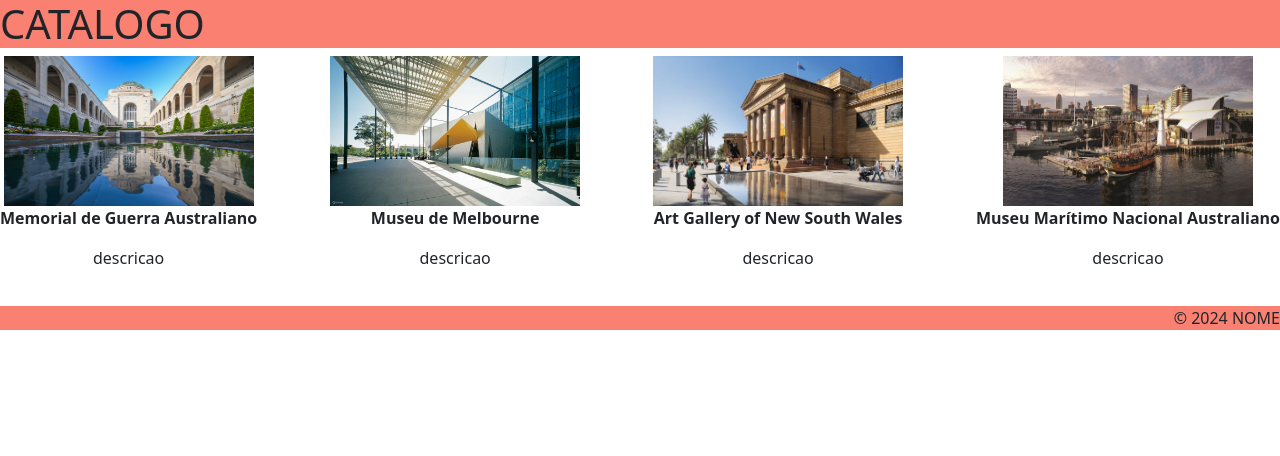
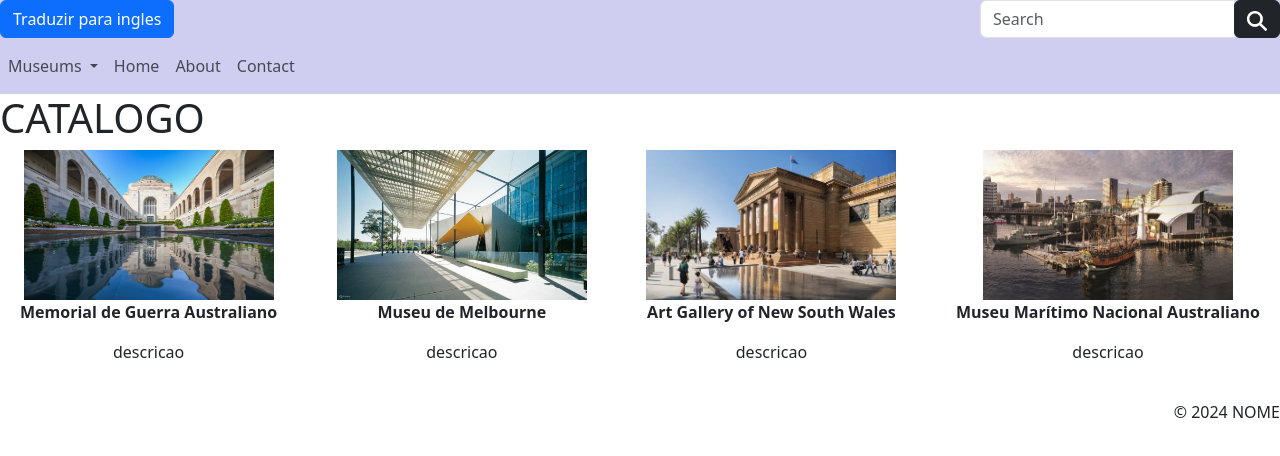
Before and after one commit to pokepark99/Programacao-Web, an Angular app: page / in a window 1280 px wide. Shown: the top 456 px of the page. Built offline with nearby package versions, Linux system fonts and the light colour scheme.

Commit message:
Comeco do header + teste de funcao

```diff
--- a/src/app/app.component.css
+++ b/src/app/app.component.css
@@ -1,23 +1,17 @@
-html {
-    background-color: rgb(208, 214, 246);
-}
-
-header{
-    background-color: salmon;
-}
-footer{
-    background-color: salmon;
-}
-
 .museu {
-
     text-align:center;
     margin-bottom: 20px;
 }
 
 /*caixa para os museus*/
 .museus {
+    margin-left: 20px;
+    margin-right: 20px;
     display: flex;
     flex-wrap: wrap;
     justify-content: space-between;
 }
+
+.header {
+    background-color: rgb(207, 206, 241);
+}
--- a/src/app/app.component.html
+++ b/src/app/app.component.html
@@ -1,15 +1,53 @@
-<!--NOTEM QUE ISTO FOI FEITO NO INICIO DO SEMESTRE, E NECESSARIO ALTERAR ISTO PARA FICAR MUITO MELHOR-->
-<!DOCTYPE html>
-<html lang="pt-pt, en">
-<head>
-    <meta charset="UTF-8">
-    <meta name="viewport" content="width=device-width, initial-scale=1.0">
-    <title>Pagina Inicial</title>
-    <meta name = "author" content="Sofia Carvalho, Daniela Pereira, Ricardo Silva">
-    <link rel="stylesheet" href="app.component.css">
-</head>
 
-<body>
+    <!--Header-->
+    <header class="header">
+        <div class="d-flex justify-content-between align-items-center">
+            <!--<button class="btn btn-primary" onclick="traduzirPagina()">Traduzir para ingles</button>-->
+            <button class="btn btn-primary" (click)="traduzirPagina()">Traduzir para ingles</button>
+            <div class="input-group" style="width: 300px;">
+                <input type="text" class="form-control" placeholder="Search">
+                <div class="input-group-append">
+                    <button class="btn btn-dark" type="button"><img src="../assets/images/search.png" width="20px"></button>
+                </div>
+            </div>
+        </div>
+        <nav class="navbar navbar-expand-lg navbar-light">
+            <button class="navbar-toggler" type="button" data-toggle="collapse" data-target="#navbarNav" aria-controls="navbarNav" aria-expanded="false" aria-label="Toggle navigation">
+                <span class="navbar-toggler-icon"></span>
+            </button>
+            <div class="collapse navbar-collapse" id="navbarNav">
+                <ul class="navbar-nav">
+                    <li class="nav-item dropdown">
+                        <a class="nav-link dropdown-toggle" href="#" id="navbarDropdown" role="button" data-toggle="dropdown" aria-haspopup="true" aria-expanded="false">
+                            Museums
+                        </a>
+                        <div class="dropdown-menu" aria-labelledby="navbarDropdown">
+                            <a class="dropdown-item" href="#">Louvre</a>
+                            <a class="dropdown-item" href="#">British Museum</a>
+                            <a class="dropdown-item" href="#">Metropolitan Museum of Art</a>
+                            <div class="dropdown-divider"></div>
+                            <a class="dropdown-item" href="#">More Museums...</a>
+                        </div>
+                    </li>
+                    <li class="nav-item">
+                        <a class="nav-link" href="#">Home</a>
+                    </li>
+                    <li class="nav-item">
+                        <a class="nav-link" href="#">About</a>
+                    </li>
+                    <li class="nav-item">
+                        <a class="nav-link" href="#">Contact</a>
+                    </li>
+                </ul>
+            </div>
+        </nav>
+    </header>
+
+
+
+
+
+
     <header>
         <h1>CATALOGO</h1>
     </header>
@@ -50,7 +88,6 @@
     <footer>
         <p align = "right">&copy; 2024 NOME</p>
     </footer>
-</body>
-</html>
+
 
 <router-outlet />
--- a/src/app/app.component.ts
+++ b/src/app/app.component.ts
@@ -10,4 +10,10 @@
 })
 export class AppComponent {
   title = 'TrabalhoWeb';
+
+  traduzirPagina(){
+    // codigo para traduzir pag
+    // o alerta e so para confirmar que a funcao esta a funcionar
+    alert('Page will be translated to English');
+  }
 }
--- a/src/index.html
+++ b/src/index.html
@@ -1,6 +1,7 @@
 <!doctype html>
-<html lang="en, pt-pt">
+<html>
 <head>
+  <meta lang="en, pt-pt">
   <meta charset="utf-8">
   <meta name="viewport" content="width=device-width, initial-scale=1">
   <title>Trabalho Web</title>
```
Also changed, not shown: src/assets/images/search.png (added). Lines whose indentation alone changed are shown as unchanged.
